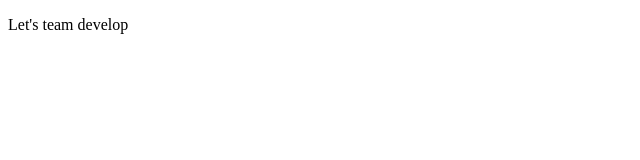
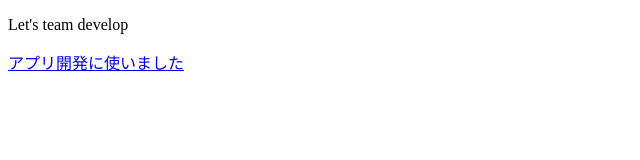
Before and after one commit to H-tashiro08/branch5, a plain HTML site: page index.html in a window 1280 px wide. Shown: the whole page, without its empty margins (0-640 px from the left). Drawn offline with Linux system fonts and the light colour scheme.

Commit message:
index.htmlを修正
URL貼りました

```diff
--- a/index.html
+++ b/index.html
@@ -7,6 +7,7 @@
 </head>
 <body>
     <P>Let's team develop</P>
+    <a href="https://camp.trainocate.co.jp/magazine/java-app-development/">アプリ開発に使いました</a>
 
 </body>
 </html>
```
